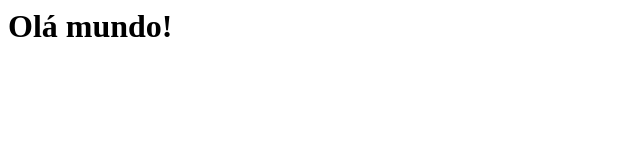
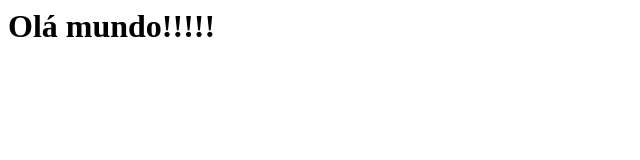
Before and after one commit to guilhermengs/modulo-git, a plain HTML site: page index.html in a window 1280 px wide. Shown: the full height of the page, 0-640 px from the left. Drawn offline with Linux system fonts and the light colour scheme.

Commit message:
ajuste index.html

```diff
--- a/index.html
+++ b/index.html
@@ -3,6 +3,6 @@
 
 </head>
 <body>
-	<h1>Olá mundo!</h1>
+	<h1>Olá mundo!!!!!</h1>
 </body>
 </html>
```
